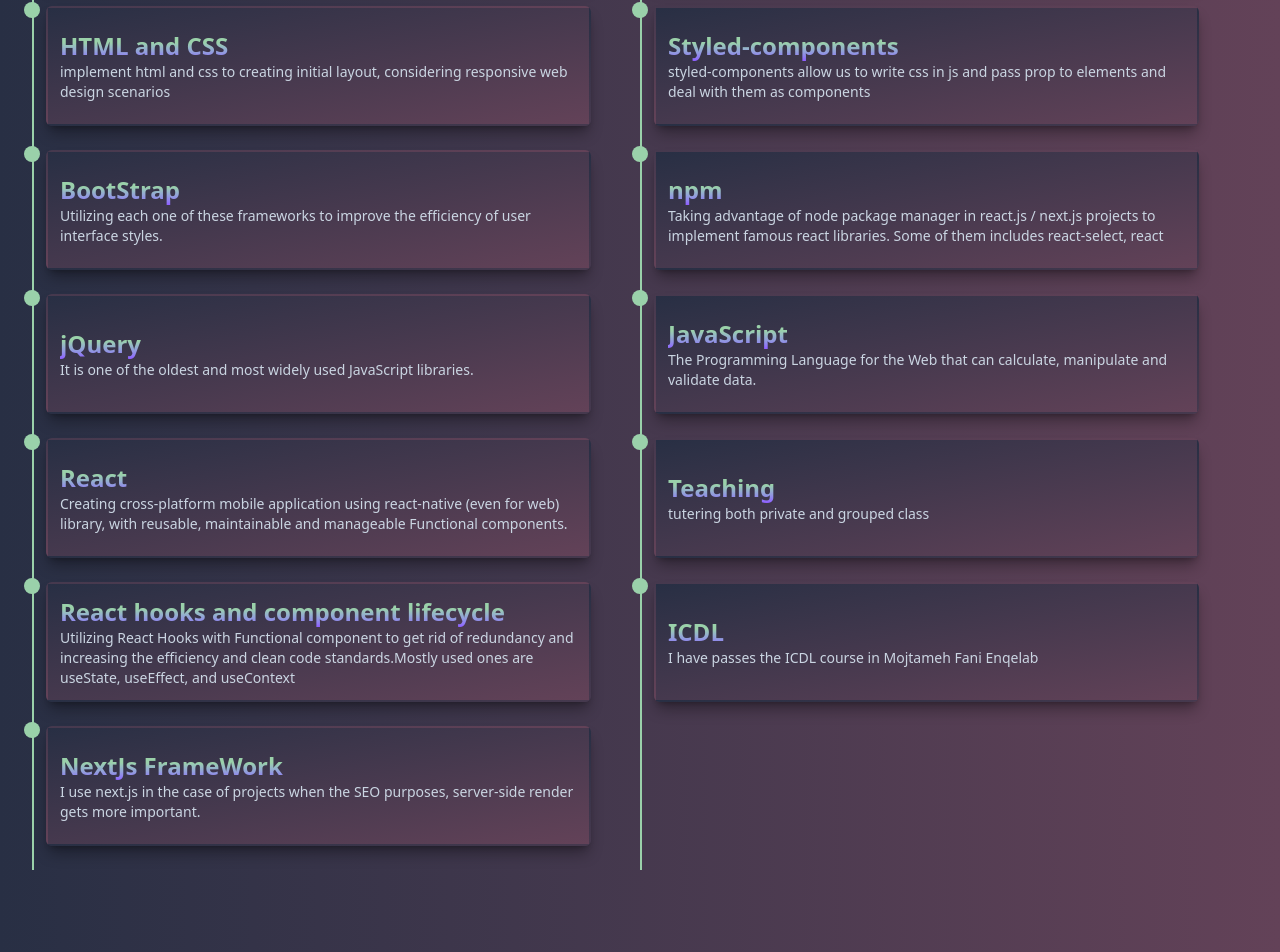
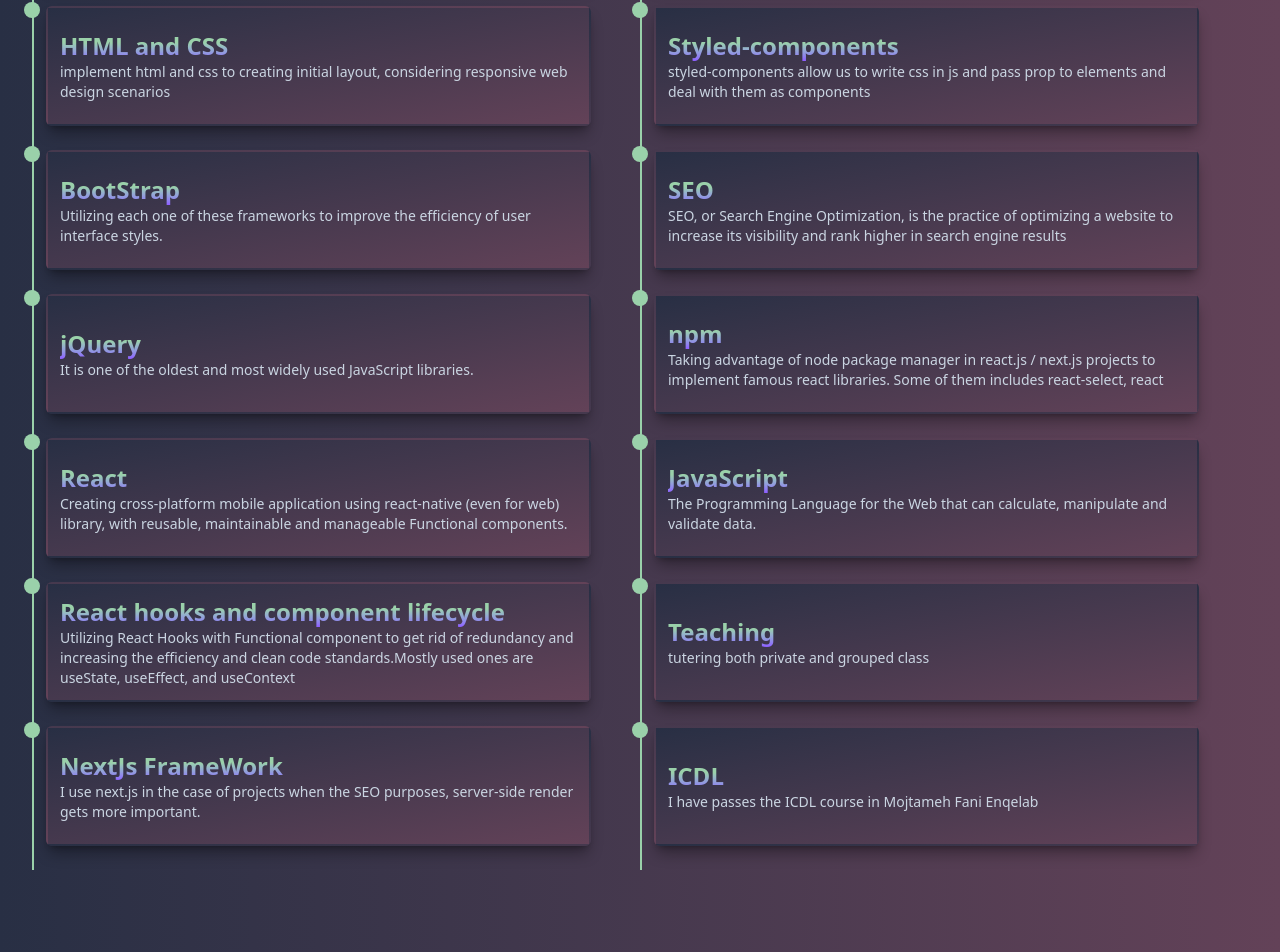
Before and after one commit to masoumeh-rezaei/my-cv, a Next.js app: page / in a window 1280 px wide. Shown: the part 1452-2404 px from the top of the page. Built offline with nearby package versions, Linux system fonts and the light colour scheme.

Commit message:
update darkmode version 2.54

```diff
--- a/app/page.js
+++ b/app/page.js
@@ -12,7 +12,7 @@
 
   return (
    <>
-    <div className="dark:bg-gradient-to-r  from-[#282f44] to-[#634258] dark:from-[#1A1A1D] dark:to-[#37353E]  overflow-hidden ">
+    <div className="bg-gradient-to-r  from-[#282f44] to-[#634258] dark:from-[#1A1A1D] dark:to-[#37353E]  overflow-hidden ">
 
     <Hero />
     <Skills/>
--- a/app/skills/page.jsx
+++ b/app/skills/page.jsx
@@ -83,6 +83,15 @@
         },
         {
             id:9,
+            name:'SEO',
+            desc:'SEO, or Search Engine Optimization, is the practice of optimizing a website to increase its visibility and rank higher in search engine results',
+            icon:(<svg width="24" height="24" viewBox="0 0 24 24" fill="currentColor" xmlns="http://www.w3.org/2000/svg" >
+                    <path d="M12 12.5805H10.871V10.3547H12V12.5805ZM22 8.12891V14.7741H12V15.8708H7.54839V14.7418H2V8.12891H22ZM7.54839 9.19342H3.09677V13.645H5.32258V10.3547H6.45161V13.7096H7.58064L7.54839 9.19342ZM13.129 9.19342H8.67742V14.7418H10.9032V13.6128H13.129V9.19342ZM20.871 9.19342H14.2258V13.645H16.4516V10.3547H17.5806V13.7096H18.7097V10.3547H19.8387V13.7096H20.9677V9.19342H20.871Z" fill="#323544"/>
+                </svg>
+            )
+        },
+        {
+            id:10,
             name:'npm',
             desc:'Taking advantage of node package manager in react.js / next.js projects to implement famous react libraries. Some of them includes react-select, react',
             icon:(<svg width="24" height="24" viewBox="0 0 24 24" fill="currentColor" xmlns="http://www.w3.org/2000/svg" >
@@ -91,7 +100,7 @@
                 )
         },
         {
-            id:10,
+            id:11,
             name:'JavaScript',
             desc:'The Programming Language for the Web that can calculate, manipulate and validate data.',
             icon:(<svg width="24" height="24" viewBox="0 0 24 24" fill="currentColor" xmlns="http://www.w3.org/2000/svg" >
@@ -100,12 +109,12 @@
                 )
         },
         {
-            id:11,
+            id:12,
             name:'Teaching',
             desc:'tutering both private and grouped class'
         },
         {
-            id:12,
+            id:13,
             name:'ICDL',
             desc:'I have passes the ICDL course in Mojtameh Fani Enqelab'
         },
```
